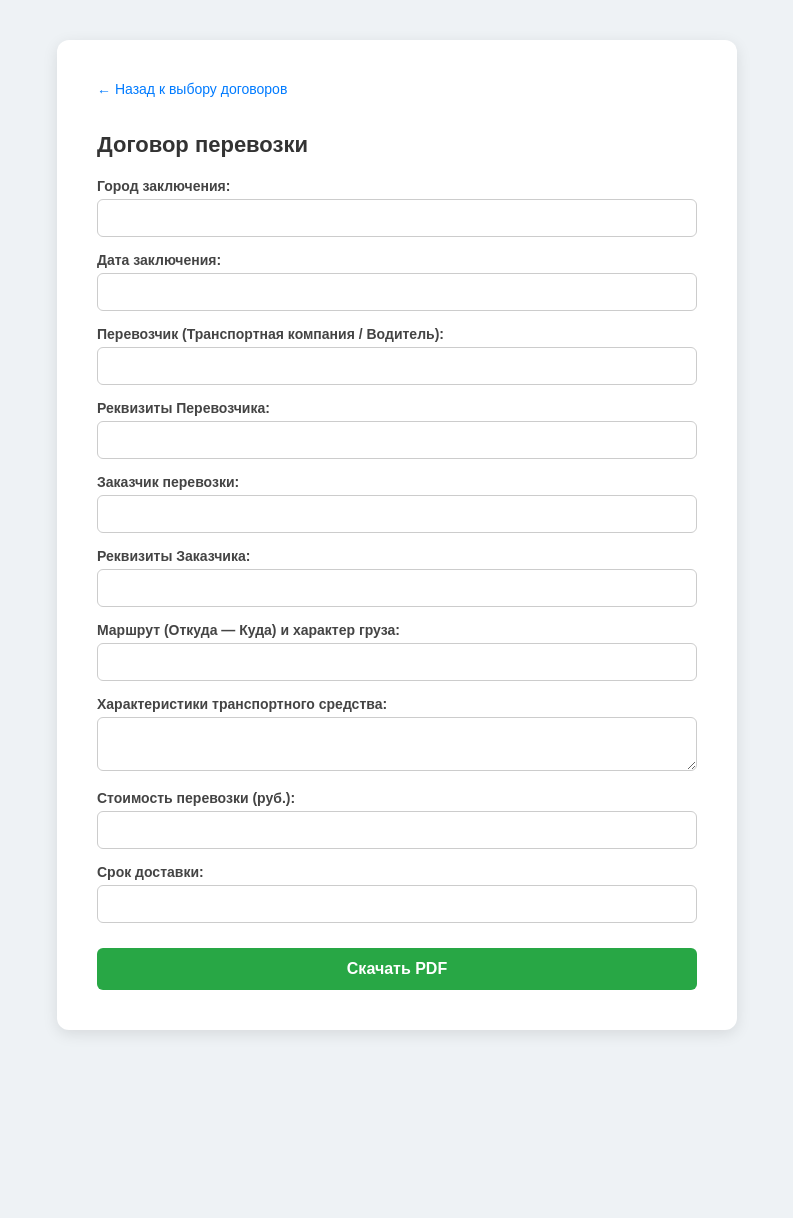
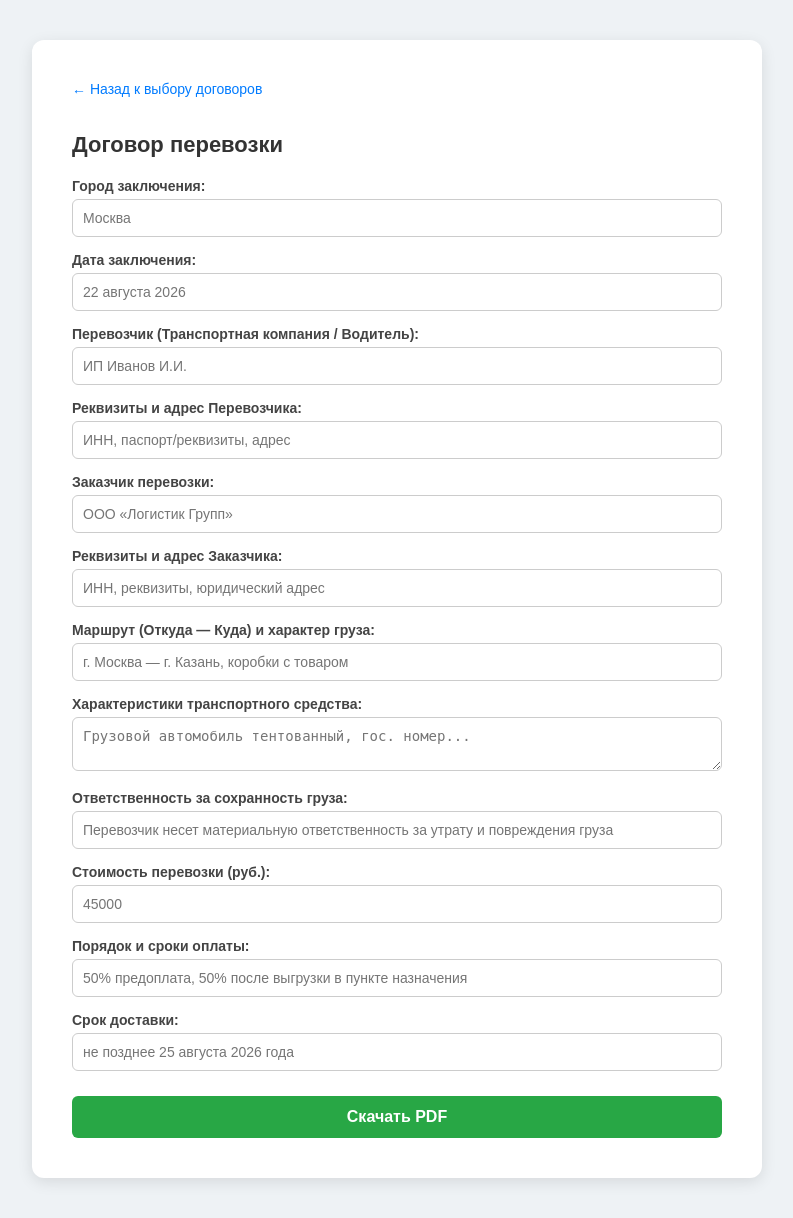
Before and after one commit to Ilyusha5562/contract-generator, a FastAPI app: page /form/carriage in a window 1280 px wide. Shown: the whole page, without its empty margins (243-1036 px from the left). Before the commit the page ends 1034 px from the top, so only its background shows below. Run offline with FastAPI, Linux system fonts and the light colour scheme.

Commit message:
Update form_carriage.html

```diff
--- a/templates/form_carriage.html
+++ b/templates/form_carriage.html
@@ -5,12 +5,13 @@
     <title>Договор перевозки</title>
     <style>
         body { font-family: sans-serif; background: #eef2f5; margin: 0; padding: 40px; display: flex; justify-content: center; }
-        .container { background: white; padding: 40px; border-radius: 12px; box-shadow: 0 4px 15px rgba(0,0,0,0.1); width: 600px; }
+        .container { background: white; padding: 40px; border-radius: 12px; box-shadow: 0 4px 15px rgba(0,0,0,0.1); width: 650px; }
         h1 { color: #333; margin-bottom: 20px; font-size: 22px; }
         .form-group { margin-bottom: 15px; }
         label { display: block; margin-bottom: 5px; font-weight: bold; color: #444; font-size: 14px; }
         input, textarea { width: 100%; padding: 10px; border: 1px solid #ccc; border-radius: 6px; box-sizing: border-box; font-size: 14px; }
         .btn-submit { background: #28a745; color: white; padding: 12px; border: none; border-radius: 6px; width: 100%; font-weight: bold; font-size: 16px; cursor: pointer; margin-top: 10px; }
+        .btn-submit:hover { background: #218838; }
         .back-link { display: inline-block; margin-bottom: 20px; color: #007bff; text-decoration: none; font-size: 14px; }
     </style>
 </head>
@@ -20,16 +21,25 @@
         <h1>Договор перевозки</h1>
         <form action="/generate-pdf" method="post">
             <input type="hidden" name="contract_type" value="carriage">
-            <div class="form-group"><label>Город заключения:</label><input type="text" name="city" required></div>
-            <div class="form-group"><label>Дата заключения:</label><input type="text" name="date" required></div>
-            <div class="form-group"><label>Перевозчик (Транспортная компания / Водитель):</label><input type="text" name="party1_name" required></div>
-            <div class="form-group"><label>Реквизиты Перевозчика:</label><input type="text" name="party1_id"></div>
-            <div class="form-group"><label>Заказчик перевозки:</label><input type="text" name="party2_name" required></div>
-            <div class="form-group"><label>Реквизиты Заказчика:</label><input type="text" name="party2_id"></div>
-            <div class="form-group"><label>Маршрут (Откуда — Куда) и характер груза:</label><input type="text" name="specific_field_1" required></div>
-            <div class="form-group"><label>Характеристики транспортного средства:</label><textarea name="specific_field_2" rows="2"></textarea></div>
-            <div class="form-group"><label>Стоимость перевозки (руб.):</label><input type="text" name="price" required></div>
-            <div class="form-group"><label>Срок доставки:</label><input type="text" name="deadline" required></div>
+
+            <div class="form-group"><label>Город заключения:</label><input type="text" name="city" placeholder="Москва" required></div>
+            <div class="form-group"><label>Дата заключения:</label><input type="text" name="date" placeholder="22 августа 2026" required></div>
+
+            <div class="form-group"><label>Перевозчик (Транспортная компания / Водитель):</label><input type="text" name="party1_name" placeholder="ИП Иванов И.И." required></div>
+            <div class="form-group"><label>Реквизиты и адрес Перевозчика:</label><input type="text" name="party1_id" placeholder="ИНН, паспорт/реквизиты, адрес" required></div>
+
+            <div class="form-group"><label>Заказчик перевозки:</label><input type="text" name="party2_name" placeholder="ООО «Логистик Групп»" required></div>
+            <div class="form-group"><label>Реквизиты и адрес Заказчика:</label><input type="text" name="party2_id" placeholder="ИНН, реквизиты, юридический адрес" required></div>
+
+            <div class="form-group"><label>Маршрут (Откуда — Куда) и характер груза:</label><input type="text" name="specific_field_1" placeholder="г. Москва — г. Казань, коробки с товаром" required></div>
+            <div class="form-group"><label>Характеристики транспортного средства:</label><textarea name="specific_field_2" rows="2" placeholder="Грузовой автомобиль тентованный, гос. номер..."></textarea></div>
+            <div class="form-group"><label>Ответственность за сохранность груза:</label><input type="text" name="specific_field_3" placeholder="Перевозчик несет материальную ответственность за утрату и повреждения груза" required></div>
+
+            <div class="form-group"><label>Стоимость перевозки (руб.):</label><input type="text" name="price" placeholder="45000" required></div>
+            <div class="form-group"><label>Порядок и сроки оплаты:</label><input type="text" name="specific_field_4" placeholder="50% предоплата, 50% после выгрузки в пункте назначения" required></div>
+
+            <div class="form-group"><label>Срок доставки:</label><input type="text" name="deadline" placeholder="не позднее 25 августа 2026 года" required></div>
+
             <button type="submit" class="btn-submit">Скачать PDF</button>
         </form>
     </div>
```
